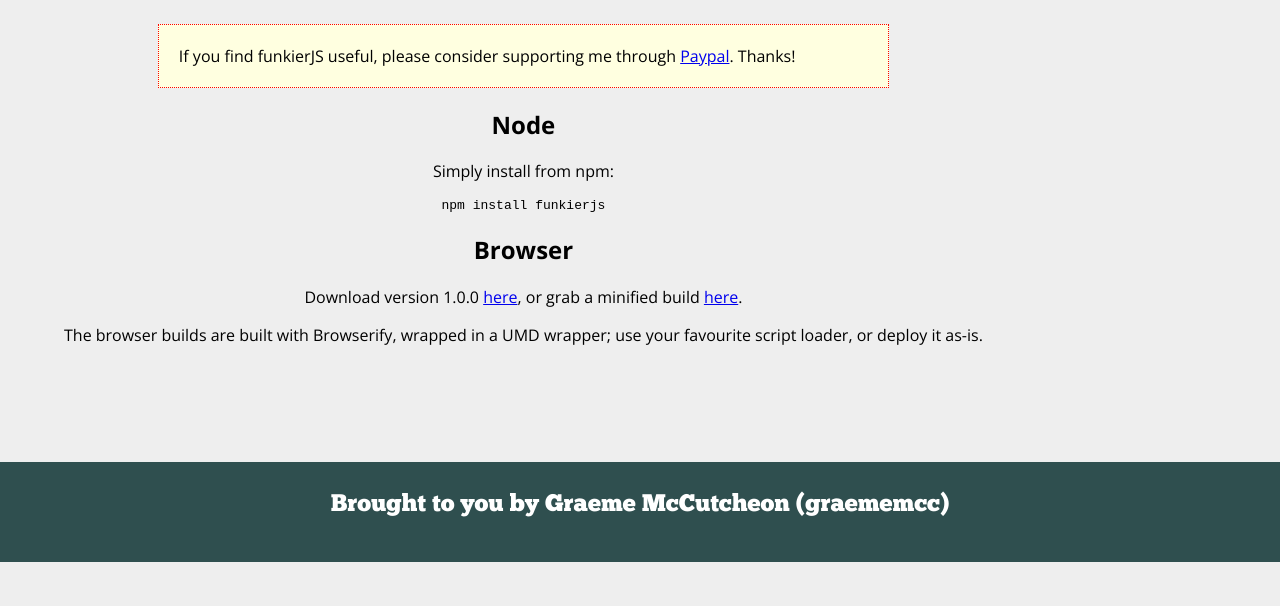
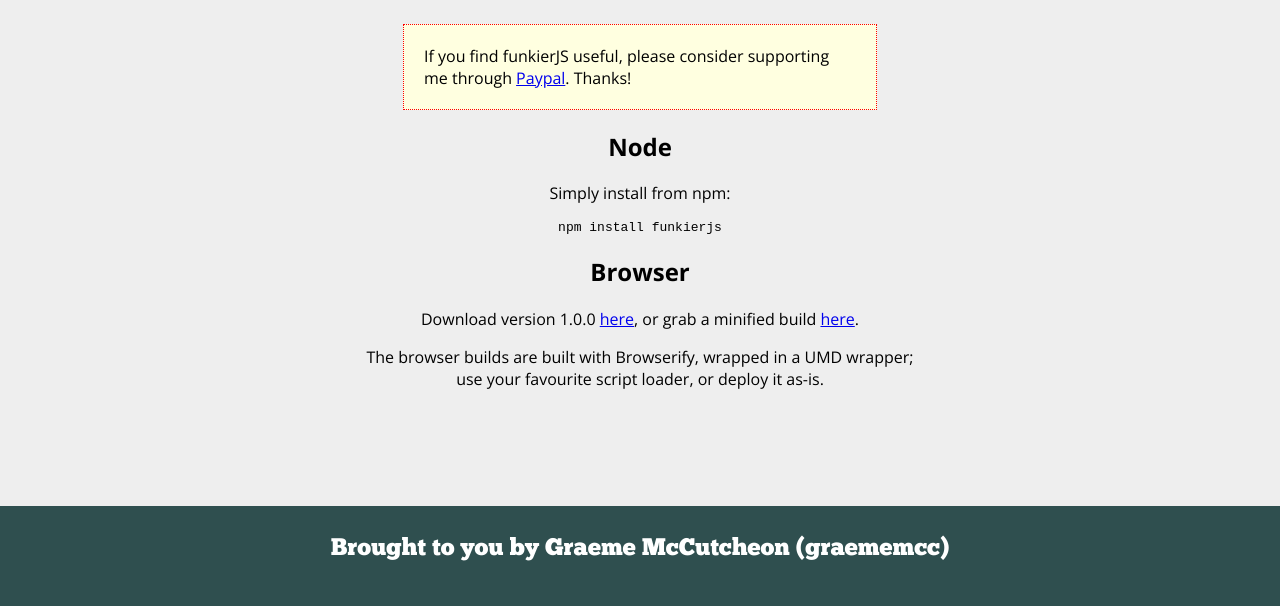
Before and after one commit to graememcc/funkierJS, a plain HTML site: page get.html in a window 1280 px wide. Shown: the part 297-903 px from the top of the page. Before the commit the page ends 859 px from the top, so only its background shows below. Drawn offline with nearby package versions, Linux system fonts and the light colour scheme.

Commit message:
Fix styling issue on get page

```diff
--- a/css/style.css
+++ b/css/style.css
@@ -375,3 +375,8 @@
 .getInstructions {
   text-align: center;
 }
+
+.getmain {
+  width: 50%;
+  margin: 0 auto;
+}
--- a/get.html
+++ b/get.html
@@ -22,7 +22,7 @@
         </ul>
       </nav>
     </header>
-    <main>
+    <main class="getmain">
     <section>
       <h1 class="pageHeading">Get funkierJS</h1>
       <p class="helpme">
```
